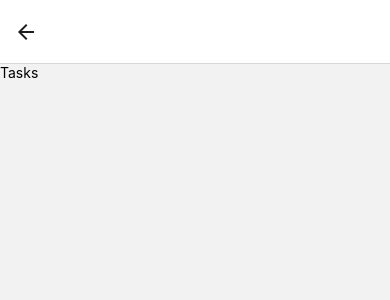
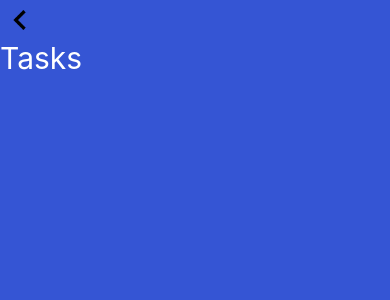
Before and after one commit to Josephsil312/Todo, a React Native app: screen /Tasks in a window 390 px wide. Shown: the top 300 px of the page. Built offline with nearby package versions, Linux system fonts and the light colour scheme.

Commit message:
add backbutton

```diff
--- a/App.tsx
+++ b/App.tsx
@@ -16,19 +16,30 @@ function App(): JSX.Element {
           <Stack.Screen
             name="Home"
             component={HomeScreen}
-            options={{title: 'Home'}}
+            options={{title: 'Home', headerShown: false}}
           />
-          <Stack.Screen name="Tasks" component={Tasks} options={{title: ''}} />
+          <Stack.Screen
+            name="Tasks"
+            component={Tasks}
+            options={{title: '', headerShown: false}}
+          />
           <Stack.Screen
             name="Planned"
             component={Planned}
-            options={{title: ''}}
+            options={{title: '', headerShown: false}}
           />
-          <Stack.Screen name="MyDay" component={MyDay} options={{title: ''}} />
+          <Stack.Screen
+            name="MyDay"
+            component={MyDay}
+            options={{title: '', headerShown: false}}
+          />
           <Stack.Screen
             name="Important"
             component={Important}
-            options={{title: ''}}
+            options={{
+              title: '',
+              headerShown: false,
+            }}
           />
         </Stack.Navigator>
       </View>
--- a/src/common/components/screens/Important.tsx
+++ b/src/common/components/screens/Important.tsx
@@ -1,9 +1,15 @@
-import {StyleSheet, Text, View} from 'react-native';
+import {StyleSheet, Text, View, TouchableOpacity, Image} from 'react-native';
 import React from 'react';
 
-const Important = () => {
+const Important = ({navigation}) => {
   return (
     <View>
+      <TouchableOpacity onPress={() => navigation.goBack()}>
+        <Image
+          source={require('./../../../../assets/images/back-arrow.png')}
+          style={styles.image}
+        />
+      </TouchableOpacity>
       <Text>Important</Text>
     </View>
   );
@@ -11,4 +17,9 @@ const Important = () => {
 
 export default Important;
 
-const styles = StyleSheet.create({});
+const styles = StyleSheet.create({
+  image: {
+    width: 40,
+    height: 40,
+  },
+});
--- a/src/common/components/screens/MyDay.tsx
+++ b/src/common/components/screens/MyDay.tsx
@@ -1,9 +1,15 @@
-import {Text, View} from 'react-native';
+import {Text, View, TouchableOpacity, Image, StyleSheet} from 'react-native';
 import React from 'react';
 
-const MyDay = () => {
+const MyDay = ({navigation}) => {
   return (
     <View>
+      <TouchableOpacity onPress={() => navigation.goBack()}>
+        <Image
+          source={require('./../../../../assets/images/back-arrow.png')}
+          style={styles.image}
+        />
+      </TouchableOpacity>
       <Text>MyDay</Text>
     </View>
   );
@@ -11,4 +17,9 @@ const MyDay = () => {
 
 export default MyDay;
 
-// const styles = StyleSheet.create({});
+const styles = StyleSheet.create({
+  image: {
+    height: 40,
+    width: 40,
+  },
+});
--- a/src/common/components/screens/Planned.tsx
+++ b/src/common/components/screens/Planned.tsx
@@ -1,14 +1,25 @@
-import { StyleSheet, Text, View } from 'react-native'
-import React from 'react'
+import {StyleSheet, Text, View, Image, TouchableOpacity} from 'react-native';
+import React from 'react';
 
-const Planned = () => {
+const Planned = ({navigation}) => {
   return (
     <View>
+      <TouchableOpacity onPress={() => navigation.goBack()}>
+        <Image
+          source={require('./../../../../assets/images/back-arrow.png')}
+          style={styles.image}
+        />
+      </TouchableOpacity>
       <Text>Planned</Text>
     </View>
-  )
-}
+  );
+};
 
-export default Planned
+export default Planned;
 
-const styles = StyleSheet.create({})
+const styles = StyleSheet.create({
+  image: {
+    height: 40,
+    width: 40,
+  },
+});
--- a/src/common/components/screens/Tasks.tsx
+++ b/src/common/components/screens/Tasks.tsx
@@ -1,11 +1,26 @@
-import {View, Text} from 'react-native';
+import {View, Text, Image, TouchableOpacity, StyleSheet} from 'react-native';
 import React from 'react';
-const Tasks = () => {
+const Tasks = ({navigation}) => {
   return (
-    <View>
-      <Text>Tasks</Text>
+    <View style={styles.taskContainer}>
+      <TouchableOpacity onPress={() => navigation.goBack()}>
+        <Image
+          source={require('./../../../../assets/images/back-arrow.png')}
+          style={styles.image}
+        />
+      </TouchableOpacity>
+      <Text style={{color: 'white', fontSize: 30}}>Tasks</Text>
     </View>
   );
 };
-
+const styles = StyleSheet.create({
+  image: {
+    width: 40,
+    height: 40,
+  },
+  taskContainer: {
+    flex: 1,
+    backgroundColor: '#3555d4',
+  },
+});
 export default Tasks;
```
Also changed, not shown: assets/images/back-arrow.png (added).
